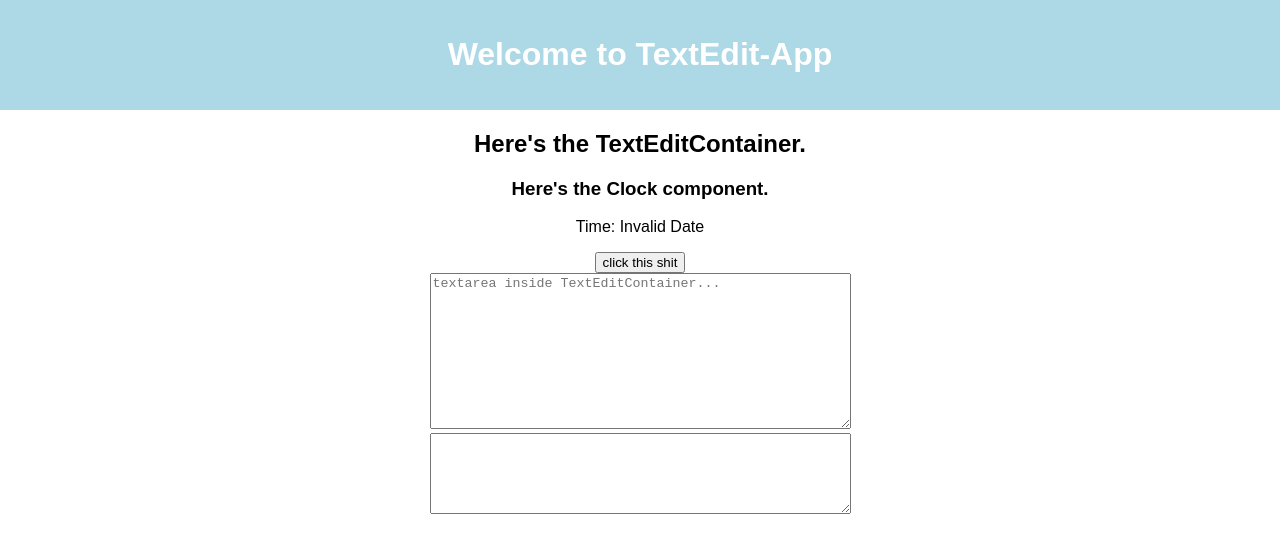
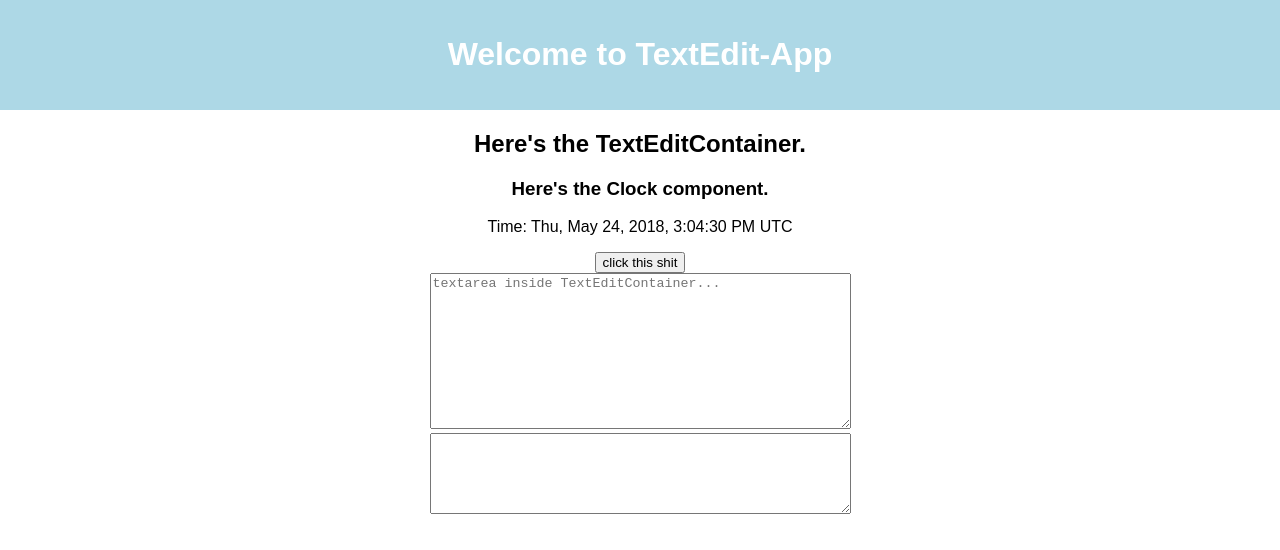
Before and after one commit to ethanryan/textedit-app, a React (Create React App) app: page / in a window 1280 px wide. Shown: the top 550 px of the page. Built offline with nearby package versions, Linux system fonts and the light colour scheme; no server answers.

Commit message:
updated Clock component, formating Date with props.timestamp within new Date

```diff
--- a/src/components/Clock.js
+++ b/src/components/Clock.js
@@ -11,7 +11,7 @@ class Clock extends Component {
         </h3>
 
         <p>
-          Time: {this.props.timestamp ? new Date(this.props.timestamp).toLocaleString('en-US', {
+          Time: {this.props.timestamp ? new Date(Date(this.props.timestamp)).toLocaleString('en-US', {
             weekday: 'short',
             month: 'short',
             day: 'numeric',
```
